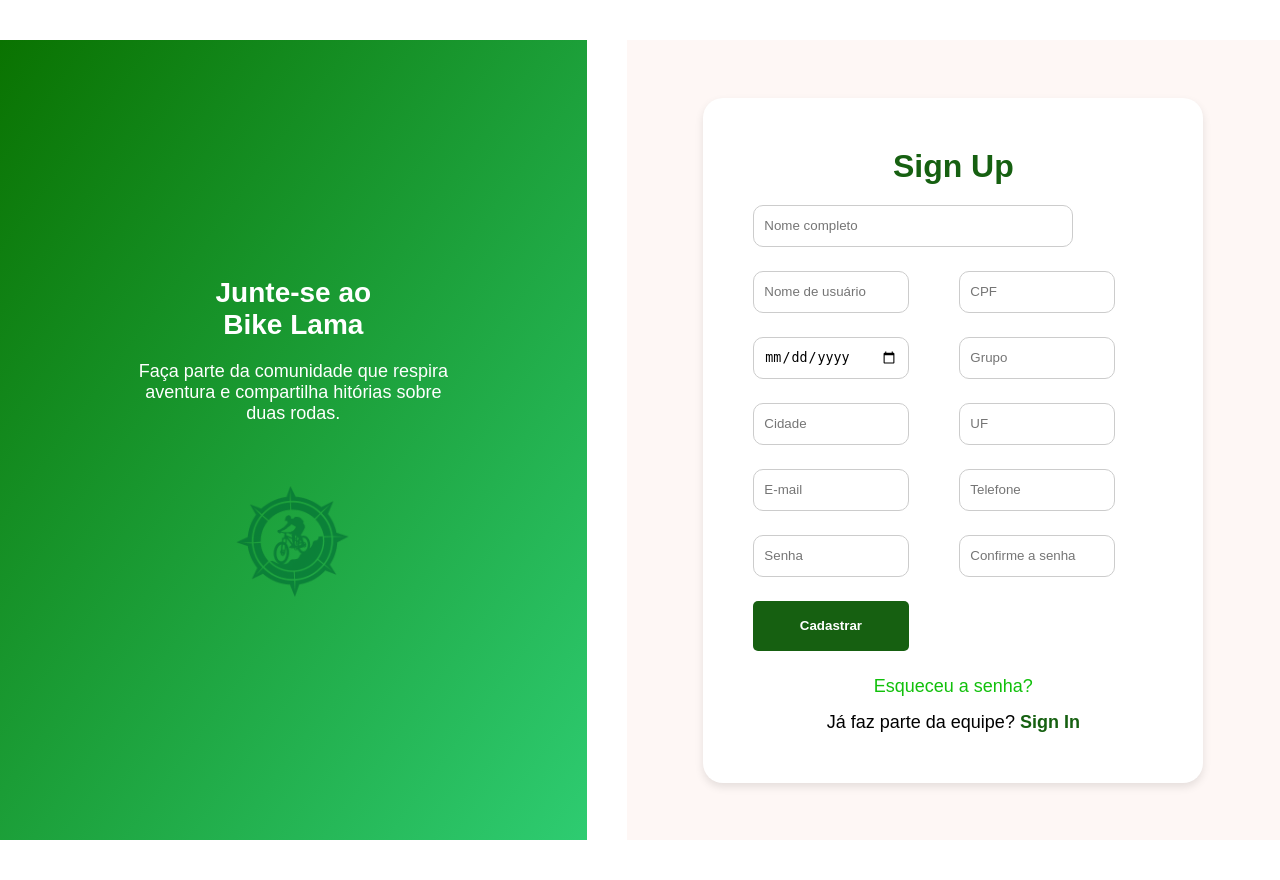
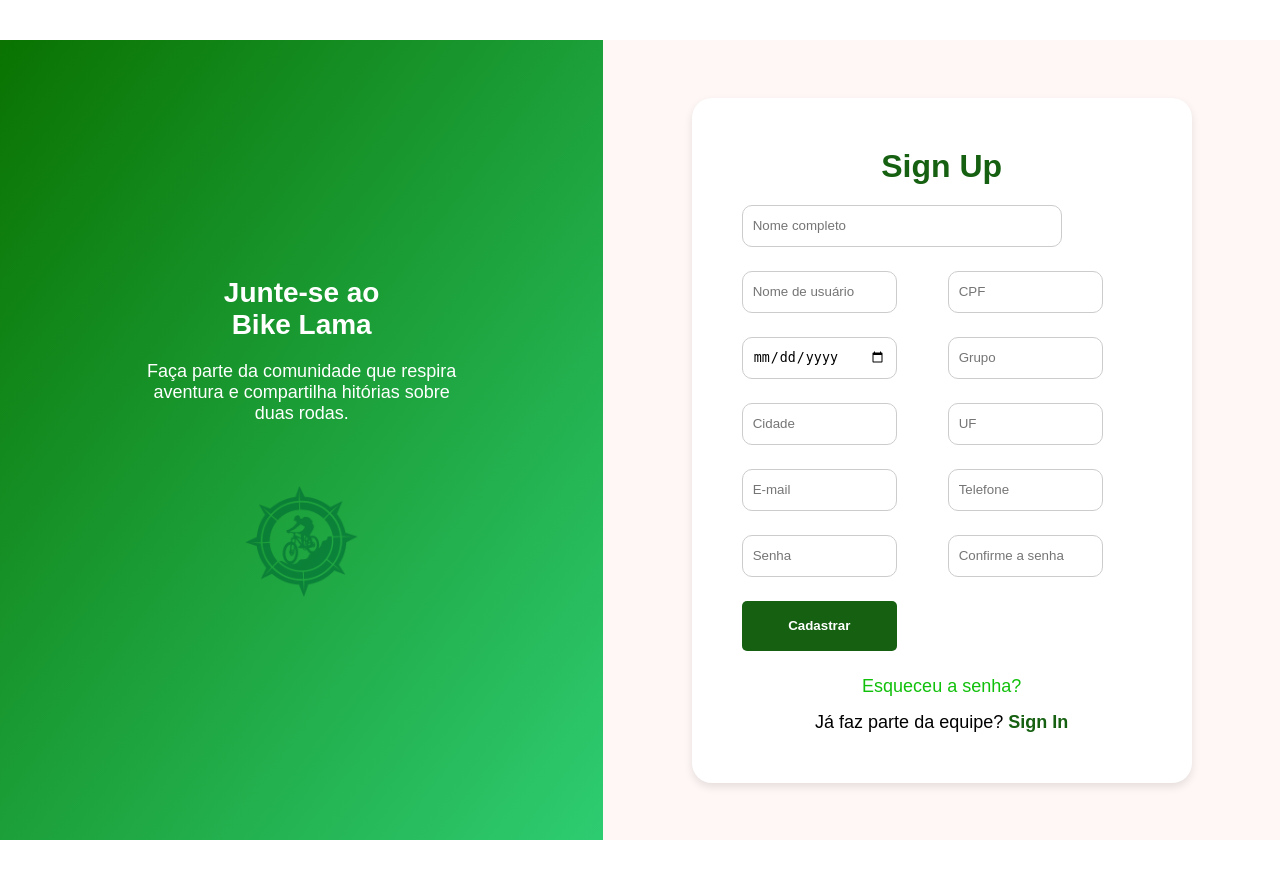
Before and after one commit to AngelaGuilhermino/PlataformBikeLama, a Django app: page /formCadastro/ in a window 1280 px wide. Run offline with Django 5.2, Linux system fonts and the light colour scheme.

Commit message:
V 12/12/25

```diff
--- a/core/static/CSS/formularios.css
+++ b/core/static/CSS/formularios.css
@@ -15,7 +15,6 @@ html {
     height: auto;
     padding: 40px 0;
     display: flex;
-    gap: 40px;
 }
 
 /* Lado esquerdo */
@@ -118,6 +117,7 @@ form {
     cursor: pointer;
     font-weight: bold;
     height: 50px;
+    justify-content: center;
 }
 
 .form .link {
@@ -143,6 +143,7 @@ form {
 
 .full {
     grid-column: span 2;
+    justify-content: center;
 }
 
 /* Logo */
```
